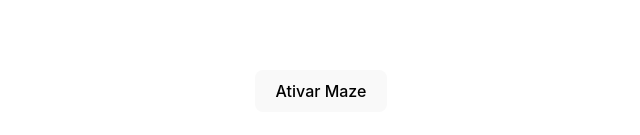
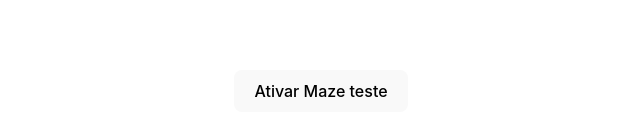
Before and after one commit to mmartinsoliv/vitejs-vite-os4kbt, a React (Vite) app: page / in a window 1280 px wide. Shown: the part 309-444 px from the top of the page, without its empty margins (319-959 px from the left). Built offline with nearby package versions, Linux system fonts and the light colour scheme.

Commit message:
feat: test

```diff
--- a/src/App.tsx
+++ b/src/App.tsx
@@ -6,7 +6,7 @@ function App() {
 
     return (
       <div className="App">
-        <button>Ativar Maze</button>
+        <button>Ativar Maze teste</button>
       </div>
     );
   }
```
